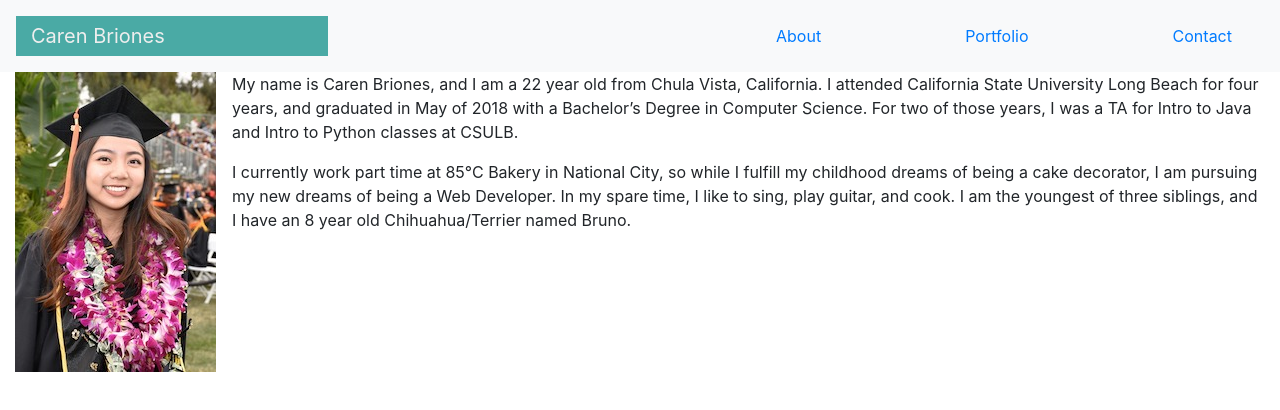
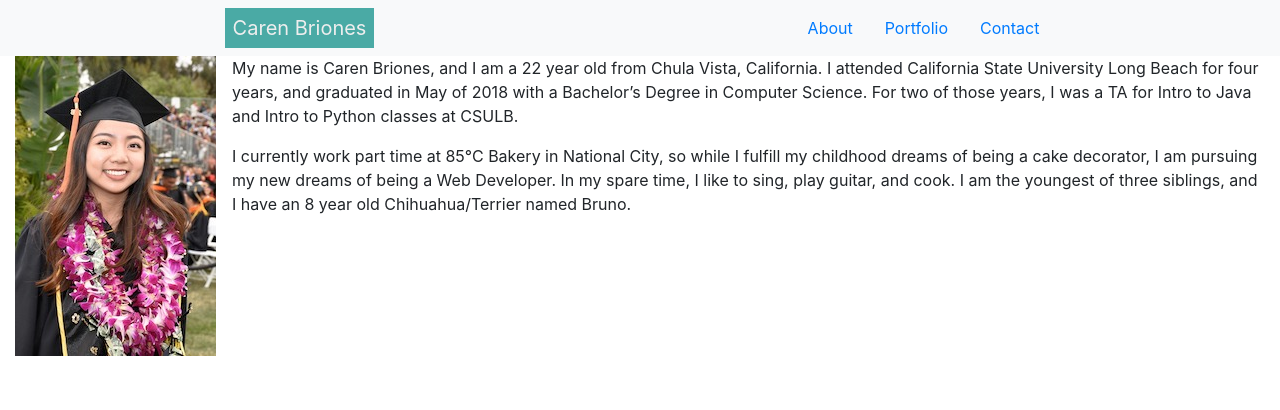
Before and after one commit to carenbriones/Bootstrap-Portfolio, a plain HTML site: page index.html in a window 1280 px wide. Drawn offline with nearby package versions, Linux system fonts and the light colour scheme.

Commit message:
Updated navbar, fixed alignment issues on smaller screens

```diff
--- a/index.html
+++ b/index.html
@@ -19,12 +19,13 @@ Responsive images-->
 </head>
 
 <body>
+    <!-- Need to get navbar brand to align to left on medium (and wider) screens -->
     <nav class="navbar navbar-expand-sm navbar-light bg-light">
-        <a class="navbar-brand float-md-left col-md-3 mr-md-auto mx-xs-auto" href="#" style="background-color: #4aaaa5; color: #eeeeee;" >Caren Briones</a>
-        <div class="col-md-4"></div>
-        <div class="navbar col-md-5 col-xs-12" id="navbarNav">
+            <a class="navbar-brand float-md-left mr-md-auto mx-auto d-flex justify-content-md-start text-center px-2" href="#"
+                style="background-color: #4aaaa5; color: #eeeeee;">Caren Briones</a>
+            <ul class="mx-auto mb-0 text-sm-right d-flex justify-content-md-end text-center pl-0">
                 <li class="nav-item active" style="flex-flow: row nowrap; display: inline-flex;">
-                    <a class="nav-link" href="index.html">About</a>
+                    <a class="nav-link active" href="index.html">About</a>
                 </li>
                 <li class="nav-item" style="flex-flow: row nowrap; display: inline-flex;">
                     <a class="nav-link" href="portfolio.html">Portfolio</a>
@@ -33,8 +34,7 @@ Responsive images-->
                     <a class="nav-link" href="contact.html">Contact</a>
                 </li>
             </ul>
-        </div>
-    </nav>
+        </nav>
     <div class="container-fluid">
         <div class="row">
             <div class="col-md-12">
```
